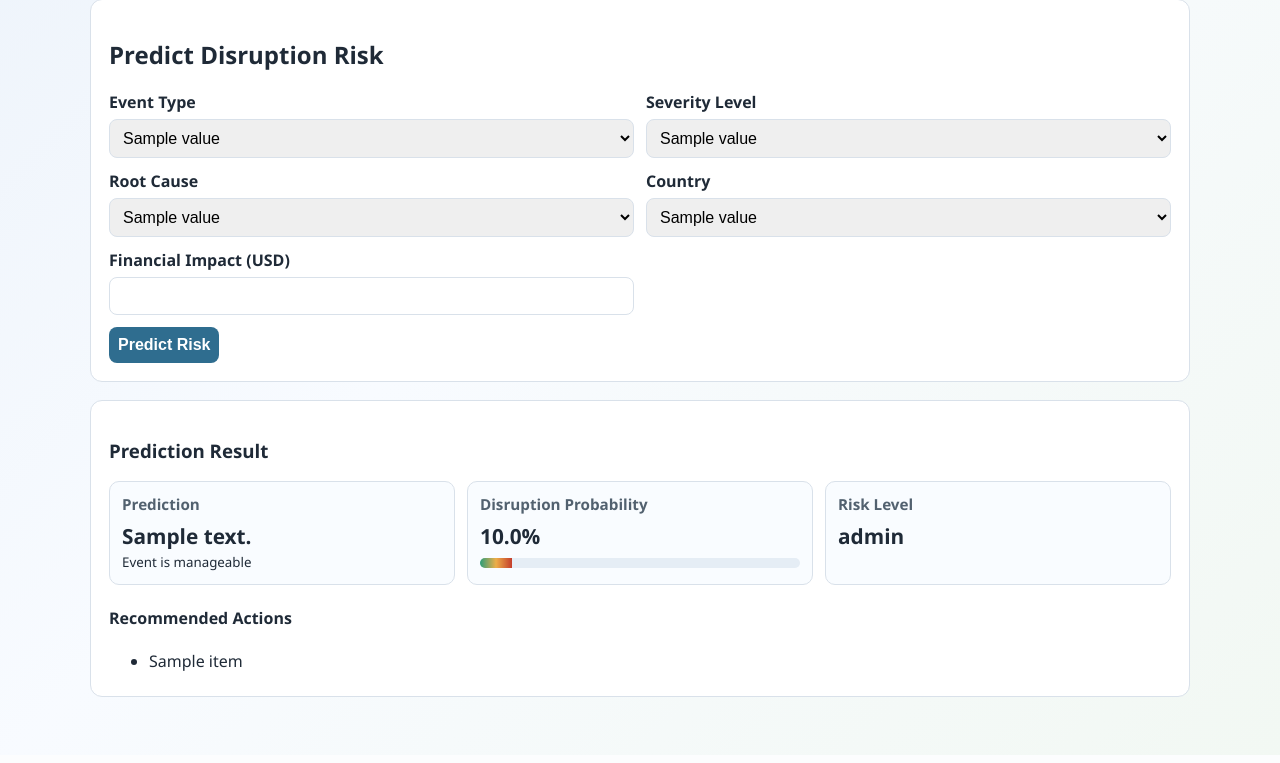
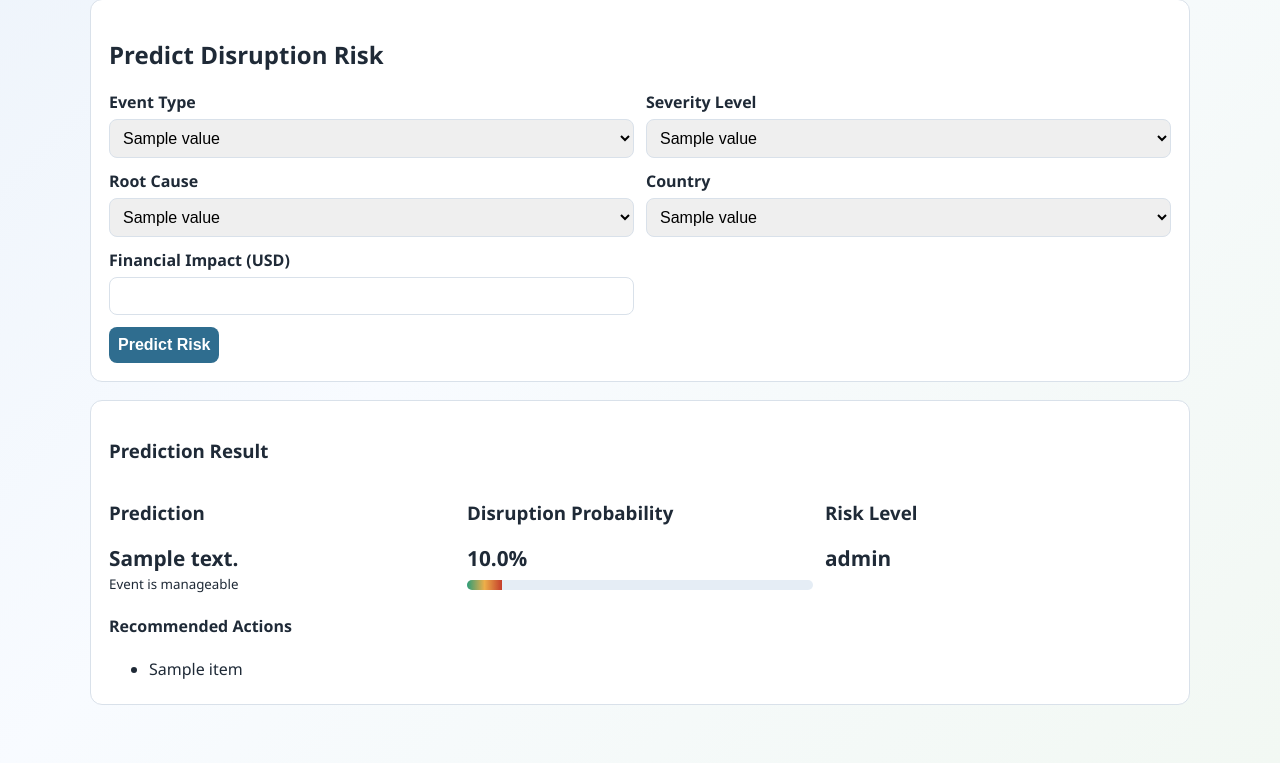
Before and after one commit to Jayabari/AI-Powered-Supply-Chain-Disruption-Prediction-Resilience-Intelligence-Platform, a Flask app: template templates/predict.html in a window 1280 px wide. Shown: the part 81-844 px from the top of the page. Before the commit the page ends 778 px from the top, so only its background shows below. Run offline with Flask 3, Linux system fonts and the light colour scheme; the template is opened without the code that fills it: most values are stand-ins (such as "Sample title", 1, 10 or a date in 2020).

Commit message:
updating card format

```diff
--- a/static/styles.css
+++ b/static/styles.css
@@ -141,18 +141,6 @@ nav a:hover {
   background: #f3f9ff;
 }
 
-.card {
-  background: #f9fcff;
-  border: 1px solid var(--border);
-  border-radius: 10px;
-  padding: 12px;
-}
-
-.card h3 {
-  margin: 0 0 8px;
-  color: var(--muted);
-  font-size: 0.95rem;
-}
 
 .card p {
   margin: 0;
```
